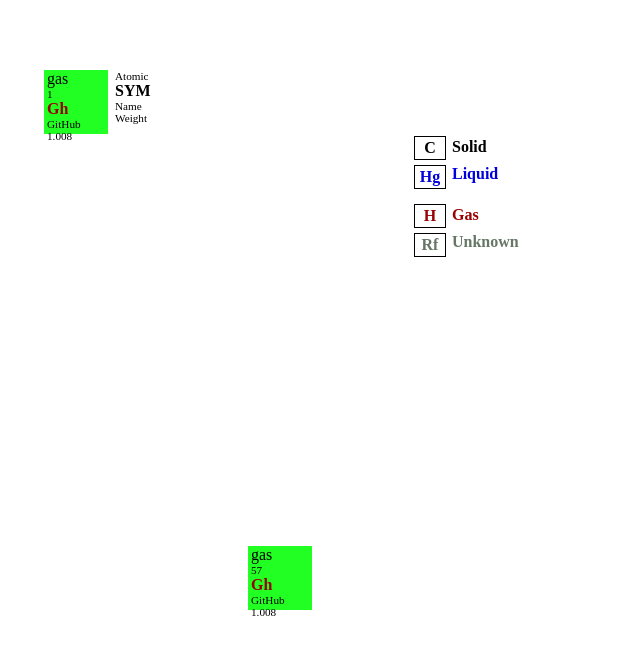
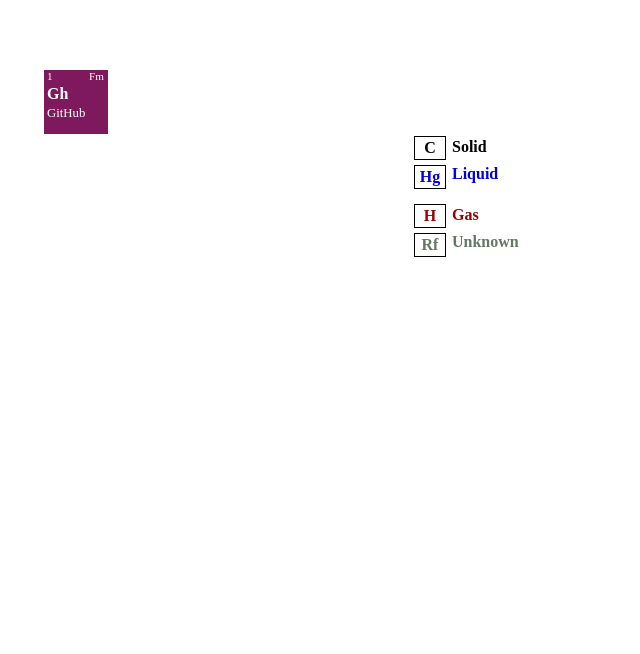
Before and after one commit to phodal/ledge, an Angular app: page /home in a window 1280 px wide. Shown: the top 654 px of the page, without its empty margins (0-640 px from the left). Built offline with nearby package versions, Linux system fonts and the light colour scheme.

Commit message:
feat: add first tooling

```diff
--- a/src/app/features/atom/atom.component.html
+++ b/src/app/features/atom/atom.component.html
@@ -1,27 +1,20 @@
-<div
-    class="atom-container {{ data.category }}"
-    [ngClass]="backgroundStyles"
-    (mouseenter)="debounceMouseEnter()"
-    (mouseleave)="debounceMouseLeave()"
->
-    <p class="category">{{ data.phase }}</p>
-    <p class="atomic">{{ data.number }}</p>
-    <p
-        class="symbol"
-        [class.solid]="data.phase === 'solid' && !backgroundStyles['solid-selected']"
-        [class.liquid]="data.phase === 'liquid' && !backgroundStyles['liquid-selected']"
-        [class.gas]="data.phase === 'gas' && !backgroundStyles['gas-selected']"
-        [class.unknown]="data.phase === 'unknown' && !backgroundStyles['unknown-selected']"
-        *ngIf="data.symbol; else blankSymbol"
-    >
+<div class="atom-container {{ data.category }}"
+     [ngClass]="backgroundStyles"
+     (mouseenter)="debounceMouseEnter()"
+     (mouseleave)="debounceMouseLeave()">
+
+    <p class="atomic">
+        {{ data.number }}
+        <span class="pay-type">{{ data.pay }}</span>
+    </p>
+    <p class="symbol">
         {{ data.symbol }}
     </p>
     <p class="name" *ngIf="data.name; else blankName">{{ data.name }}</p>
-    <p class="weight" *ngIf="data.atomic_mass; else blankWeight">{{ data.atomic_mass }}</p>
 </div>
 
-<ng-template #blankSymbol> <p class="symbol">&nbsp;</p> </ng-template>
+<ng-template #blankSymbol><p class="symbol">&nbsp;</p></ng-template>
 
-<ng-template #blankName> <p class="name">&nbsp;</p> </ng-template>
+<ng-template #blankName><p class="name">&nbsp;</p></ng-template>
 
-<ng-template #blankWeight> <p class="weight">&nbsp;</p> </ng-template>
+<ng-template #blankWeight><p class="weight">&nbsp;</p></ng-template>
--- a/src/app/features/atom/atom.component.scss
+++ b/src/app/features/atom/atom.component.scss
@@ -21,6 +21,7 @@ $selected-color: #fff;
   padding-left: 3px;
   width: 64px;
   height: 64px;
+  color: #fff;
 
   &:hover {
     transform: scale(2);
@@ -34,17 +35,29 @@ $selected-color: #fff;
 
     &.atomic {
       font-size: 0.7em;
+      top: 0.2em;
+    }
+
+    .pay-type {
+      float: right;
+      margin-right: 4px;
     }
 
     &.symbol {
+      margin-top: 0.2em;
       font-size: 1em;
       font-weight: bold;
     }
 
     &.name,
     &.weight {
-      font-size: 0.7em;
+      margin-top: 0.2em;
+      font-size: 0.8em;
     }
+  }
+
+  &.sourceControl {
+    background: #7f195e;
   }
 
   &.blurry {
--- a/src/assets/periodic-table.json
+++ b/src/assets/periodic-table.json
@@ -1,24 +1,9 @@
 [
   {
       "name": "GitHub",
-      "atomic_mass": 1.008,
-      "category": "nonmetal",
+      "category": "sourceControl",
       "number": 1,
-      "phase": "gas",
-      "source": "https://en.wikipedia.org/wiki/Hydrogen",
-      "spectral_img": "https://en.wikipedia.org/wiki/File:Hydrogen_Spectra.jpg",
-      "symbol": "Gh",
-      "xpos": 1,
-      "ypos": 1,
-      "shells": [
-           1
-       ]
-  }, {
-      "name": "GitHub",
-      "atomic_mass": 1.008,
-      "category": "nonmetal",
-      "number": 57,
-      "phase": "gas",
+      "pay": "Fm",
       "source": "https://en.wikipedia.org/wiki/Hydrogen",
       "spectral_img": "https://en.wikipedia.org/wiki/File:Hydrogen_Spectra.jpg",
       "symbol": "Gh",
--- a/src/styles.scss
+++ b/src/styles.scss
@@ -8,44 +8,11 @@
 body {
   min-height: 100vh;
   background: #fff;
+  font-size: 16px;
 }
 
-.alkali-metal {
-  background: #ffcc33;
+@media screen and (min-width: 2501px) and (max-width: 4000px) {
+  body {
+    font-size: 20px;
+  }
 }
-
-.alkaline-earth-metal {
-  background: #ffff44;
-}
-
-.lanthanide {
-  background: #ffbb99;
-}
-
-.actinide {
-  background: #eebbdd;
-}
-
-.transition-metal {
-  background: #ddbbbb;
-}
-
-.post-transition-metal {
-  background: #99ddcc;
-}
-
-.metalloid {
-  background: #77dd88;
-}
-
-.nonmetal {
-  background: #22ff22;
-}
-
-.noble-gas {
-  background: #77ccff;
-}
-
-.unknown-metal {
-  background: #dddddd;
-}
```
